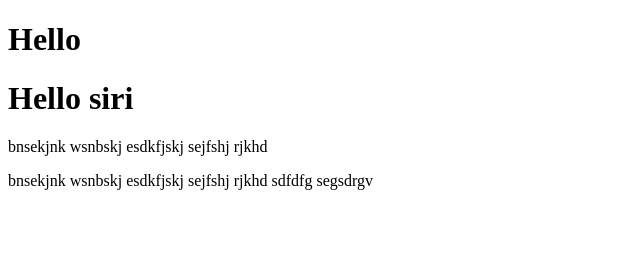
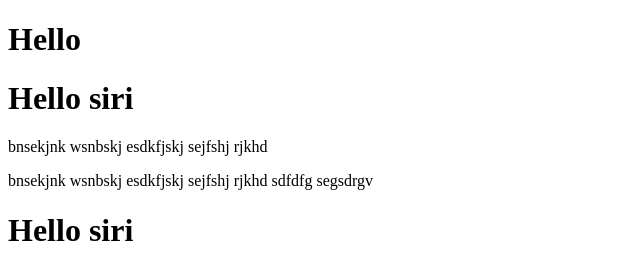
Before and after one commit to sirisha468/Test, a plain HTML site: page index.html in a window 1280 px wide. Shown: the whole page, without its empty margins (0-640 px from the left). Drawn offline with Linux system fonts and the light colour scheme.

Commit message:
new h1 last

```diff
--- a/index.html
+++ b/index.html
@@ -10,5 +10,6 @@
     <h1> Hello siri </h1>
     <p>bnsekjnk wsnbskj esdkfjskj sejfshj rjkhd</p>
     <p>bnsekjnk wsnbskj esdkfjskj sejfshj rjkhd sdfdfg segsdrgv </p>
+    <h1> Hello siri </h1>
 </body>
 </html>
```
